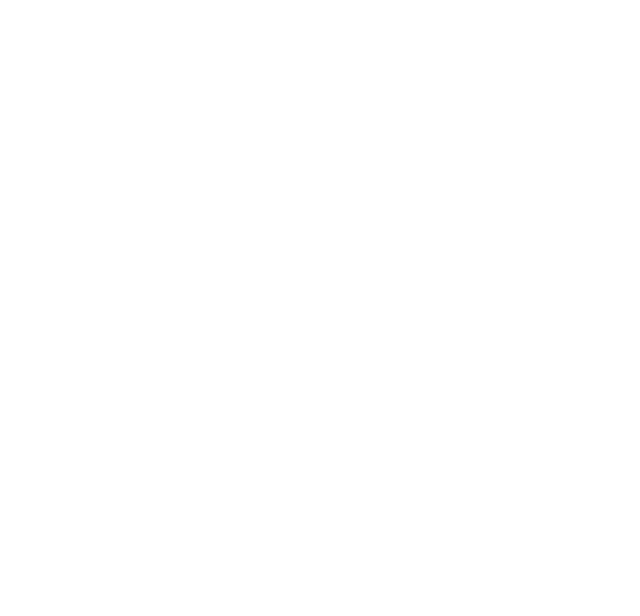
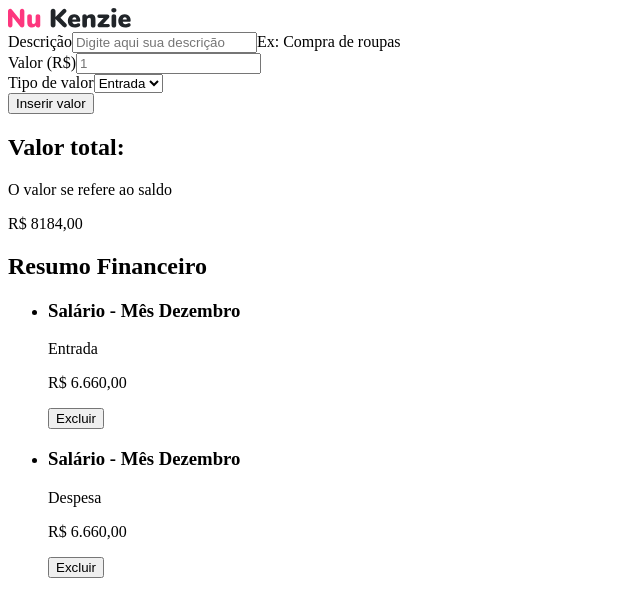
Before and after one commit to Kenzie-Academy-Brasil-Developers/react-entrega-s1-template-nu-kenzie-nicegrrrl, a React (Vite) app: page / in a window 1280 px wide. Shown: the top 616 px of the page, without its empty margins (0-640 px from the left). Built offline with nearby package versions, Linux system fonts and the light colour scheme.

Commit message:
Estruturando os componentes, inclusive usando alguns dados mockados.

```diff
--- a/src/App.jsx
+++ b/src/App.jsx
@@ -1,5 +1,11 @@
+import { HomePage } from "./pages/HomePage/homePage";
+
 function App() {
-  return <></>;
+  return (
+    <>
+      <HomePage />
+    </>
+  );
 }
 
 export default App;
--- /dev/null
+++ b/src/components/DefaultTemplate/defaultTemplate.jsx
@@ -0,0 +1,10 @@
+import { Header } from "../Header/header";
+
+export const DefaultTemplate = ({ children }) => {
+  return (
+    <>
+      <Header />
+      <main>{children}</main>
+    </>
+  );
+};
--- a/src/components/Header/header.jsx
+++ b/src/components/Header/header.jsx
@@ -0,0 +1,11 @@
+import logo from "../../assets/logo.svg";
+
+export const Header = () => {
+  return (
+    <header>
+      <div className="container">
+        <img src={logo} alt="NuKenzie logo" />
+      </div>
+    </header>
+  );
+};
--- /dev/null
+++ b/src/components/TotalAmountSection/totalAmountSection.jsx
@@ -0,0 +1,15 @@
+export const TotalAmountSection = () => {
+  return (
+    <section>
+      <div className="container">
+        <div>
+          <h2>Valor total:</h2>
+          <span>O valor se refere ao saldo</span>
+        </div>
+        <div>
+          <p>R$ 8184,00</p>
+        </div>
+      </div>
+    </section>
+  );
+};
--- /dev/null
+++ b/src/components/sections/FinancialSummarySection/financialSummarySection.jsx
@@ -0,0 +1,31 @@
+export const FinancialSummarySection = () => {
+  return (
+    <section>
+      <div className="container">
+        <h2>Resumo Financeiro</h2>
+        <ul>
+          <li>
+            <div>
+              <h3>Salário - Mês Dezembro</h3>
+              <span>Entrada</span>
+            </div>
+            <div>
+              <p>R$ 6.660,00</p>
+              <button>Excluir</button>
+            </div>
+          </li>
+          <li>
+            <div>
+              <h3>Salário - Mês Dezembro</h3>
+              <span>Despesa</span>
+            </div>
+            <div>
+              <p>R$ 6.660,00</p>
+              <button>Excluir</button>
+            </div>
+          </li>
+        </ul>
+      </div>
+    </section>
+  );
+};
--- /dev/null
+++ b/src/components/sections/FormSection/formSection.jsx
@@ -0,0 +1,27 @@
+export const FormSection = () => {
+  return (
+    <section>
+      <form>
+        <div className="container">
+          <div>
+            <label htmlFor="">Descrição</label>
+            <input type="text" placeholder="Digite aqui sua descrição" />
+            <span>Ex: Compra de roupas</span>
+          </div>
+          <div>
+            <label htmlFor="">Valor (R$)</label>
+            <input type="number" placeholder="1" />
+          </div>
+          <div>
+            <label htmlFor="">Tipo de valor</label>
+            <select name="" id="">
+              <option value="">Entrada</option>
+              <option value="">Saída</option>
+            </select>
+          </div>
+          <button type="submit">Inserir valor</button>
+        </div>
+      </form>
+    </section>
+  );
+};
--- /dev/null
+++ b/src/pages/HomePage/homePage.jsx
@@ -0,0 +1,14 @@
+import { DefaultTemplate } from "../../components/DefaultTemplate/defaultTemplate";
+import { TotalAmountSection } from "../../components/TotalAmountSection/totalAmountSection";
+import { FinancialSummarySection } from "../../components/sections/FinancialSummarySection/financialSummarySection";
+import { FormSection } from "../../components/sections/FormSection/formSection";
+
+export const HomePage = () => {
+  return (
+    <DefaultTemplate>
+      <FormSection />
+      <TotalAmountSection />
+      <FinancialSummarySection />
+    </DefaultTemplate>
+  );
+};
--- a/src/styles/reset.scss
+++ b/src/styles/reset.scss
@@ -92,6 +92,7 @@
   vertical-align: baseline;
   box-sizing: border-box;
 }
+
 /* HTML5 display-role reset for older browsers */
 article,
 aside,
@@ -128,6 +129,7 @@
   border-collapse: collapse;
   border-spacing: 0;
 }
+
 button {
   border: none;
   background-color: transparent;
```
Also changed, not shown: src/assets/logo.svg (added), src/components/Form/form.jsx (deleted), src/components/List/list.jsx (deleted), src/components/TotalMoney/totalMoney.jsx (deleted).
